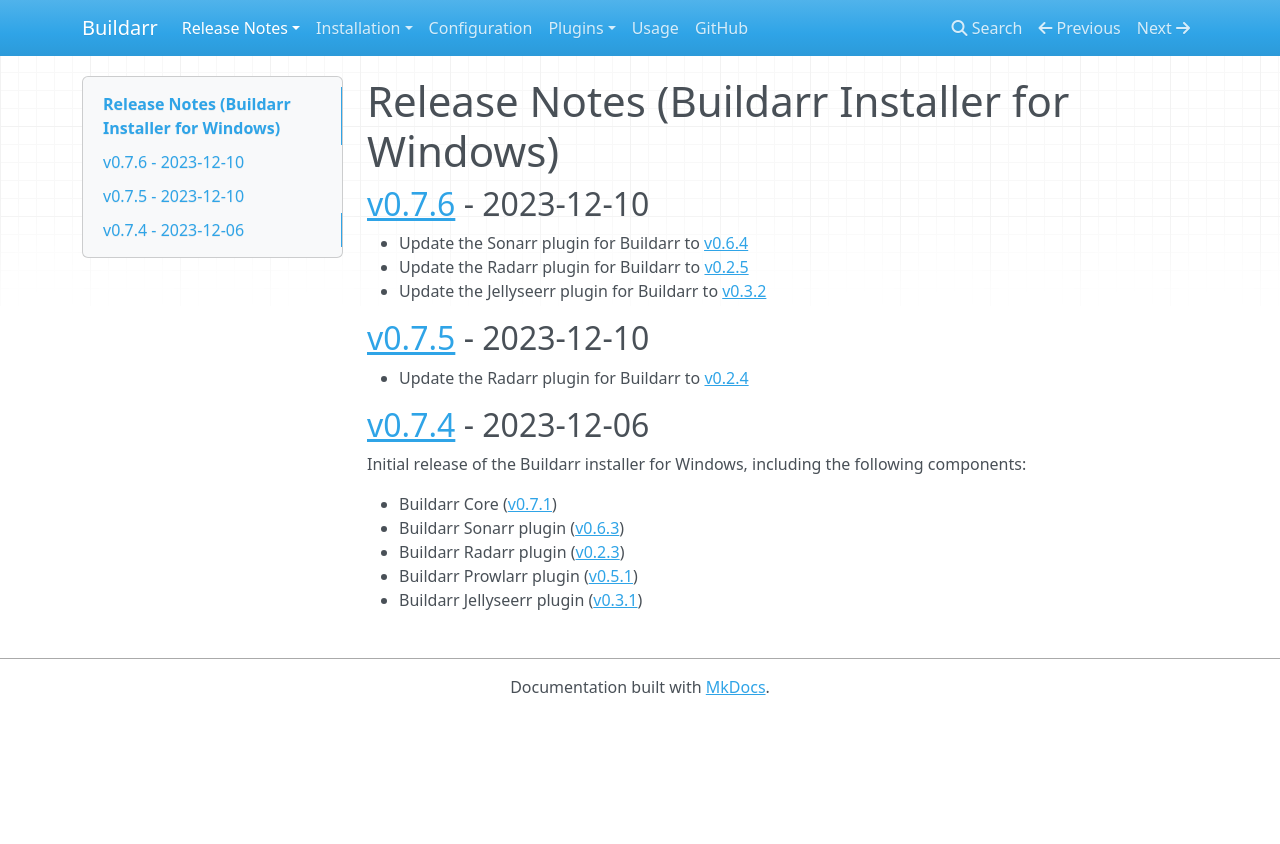
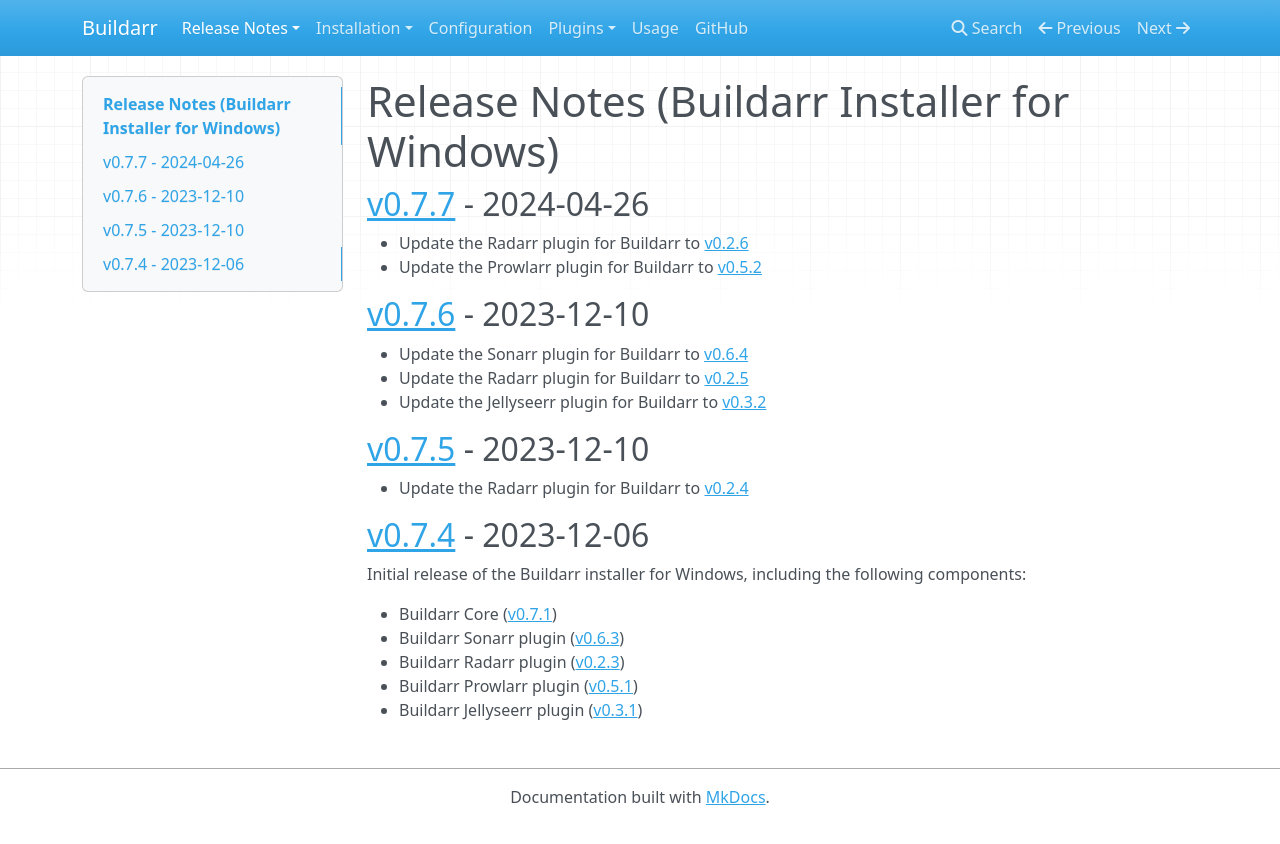
Before and after one commit to buildarr/buildarr-docs, an MkDocs documentation site: the page built from docs/installer/release-notes.md, in a window 1280 px wide. Shown: the top 844 px of the page. Built offline with MkDocs 1.6.1, drawn with Linux system fonts in a browser that asks for light colours; nearby versions of some CDN libraries.

Commit message:
Update Buildarr Docs (2024-04-26) (#28)
* Update the Radarr plugin for Buildarr to [v0.2.6](https://buildarr.github.io/plugins/radarr/release-notes#v026-2024-04-26)
* Update the Prowlarr plugin for Buildarr to [v0.5.2](https://buildarr.github.io/plugins/prowlarr/release-notes#v052-2024-04-26)
* Update Buildarr Docker Container to v0.7.7
* Update Buildarr Installer to v0.7.7

```diff
--- a/docs/installer/release-notes.md
+++ b/docs/installer/release-notes.md
@@ -1,4 +1,10 @@
 # Release Notes (Buildarr Installer for Windows)
+
+## [v0.7.7](https://github.com/buildarr/buildarr-installer/releases/tag/v0.7.7) - 2024-04-26
+
+* Update the Radarr plugin for Buildarr to [v0.2.6](https://buildarr.github.io/plugins/radarr/release-notes#v026-2024-04-26)
+* Update the Prowlarr plugin for Buildarr to [v0.5.2](https://buildarr.github.io/plugins/prowlarr/release-notes#v052-2024-04-26)
+
 
 ## [v0.7.6](https://github.com/buildarr/buildarr-installer/releases/tag/v0.7.6) - 2023-12-10
 
```
Also changed, not shown: docs/docker/release-notes.md (+6 -0 lines), 1 other file.
